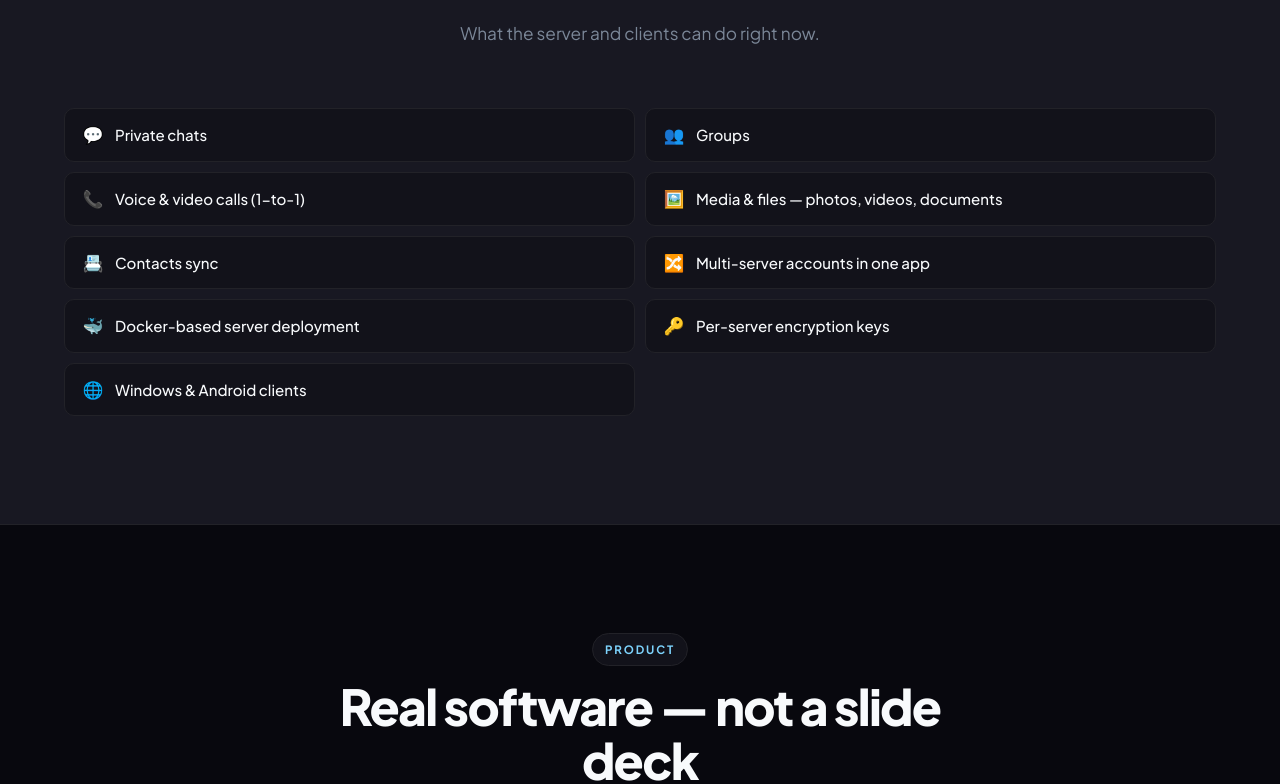
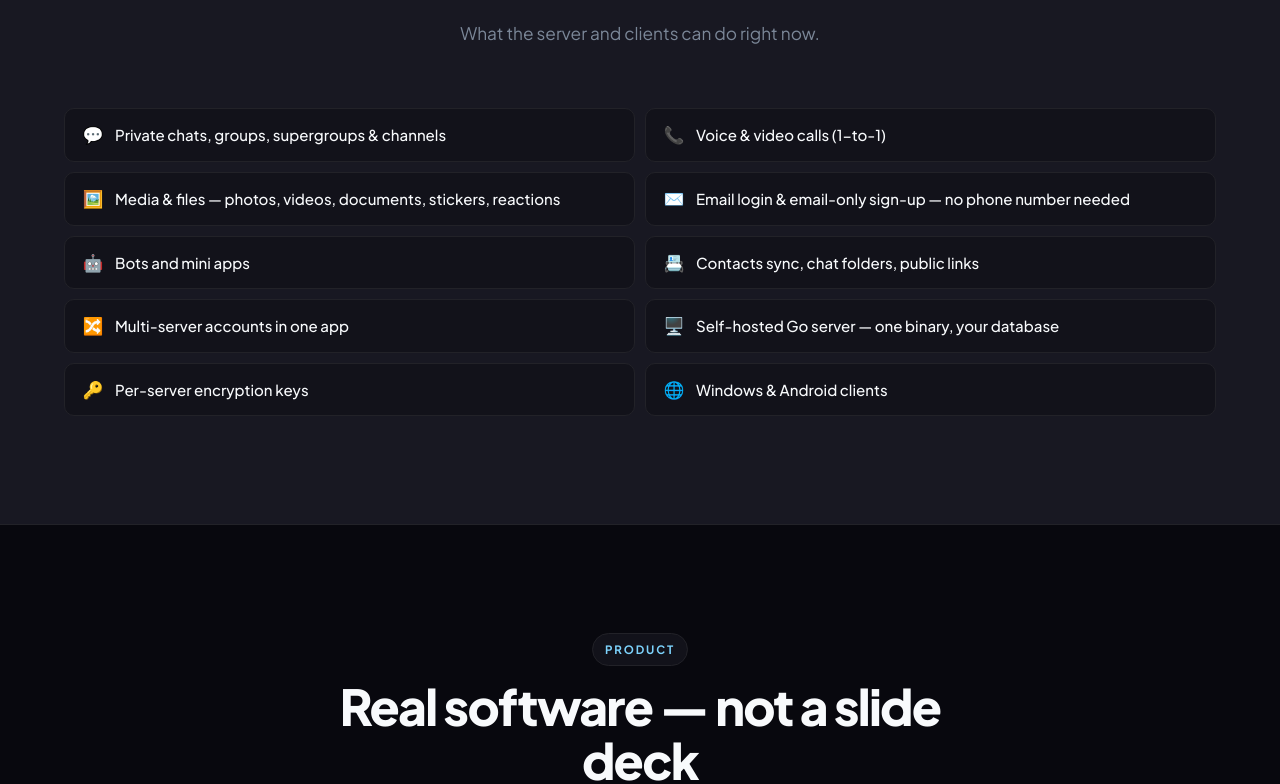
Before and after one commit to owpengram/owpengram-website, a Vue app: page / in a window 1280 px wide. Shown: the part 896-1680 px from the top of the page. Built offline with nearby package versions, Linux system fonts and the light colour scheme.

Commit message:
updated info

```diff
--- a/src/components/FaqSection.vue
+++ b/src/components/FaqSection.vue
@@ -46,15 +46,11 @@ function toggle(i) {
 }
 
 .list {
-  max-width: 900px;
+  max-width: 700px;
   margin: 0 auto;
   display: grid;
-  grid-template-columns: 1fr 1fr;
+  grid-template-columns: 1fr;
   gap: 10px;
-}
-
-@media (max-width: 720px) {
-  .list { grid-template-columns: 1fr; }
 }
 
 .faq-item {
--- a/src/components/ServerSection.vue
+++ b/src/components/ServerSection.vue
@@ -43,14 +43,15 @@ onUnmounted(() => {
       <div class="layout" v-reveal>
         <div class="copy">
           <span class="eyebrow">Self-host</span>
-          <h2>Your server, your Docker stack</h2>
+          <h2>Your server, one binary</h2>
           <p>
-            Deploy OwpenGram server with Docker Compose. Chats, media, groups
-            and calls — on hardware you control, with build scripts and tooling
-            in the open.
+            A single Go binary runs the whole server — chats, media, groups,
+            channels, bots, calls. Docker Compose brings up PostgreSQL and
+            Redis in one command; everything else is source and tooling in
+            the open.
           </p>
           <ul>
-            <li>• Docker-based deployment</li>
+            <li>• Single Go binary — build and run in minutes</li>
             <li>• Compatible with Windows & Android clients</li>
             <li>• Full source on GitHub</li>
           </ul>
--- a/src/data.js
+++ b/src/data.js
@@ -22,13 +22,14 @@ export const LINKS = {
 // ─── What works today — edit here when shipping new capabilities ─────────────
 
 export const AVAILABLE = [
-  { icon: '💬', text: 'Private chats' },
-  { icon: '👥', text: 'Groups' },
+  { icon: '💬', text: 'Private chats, groups, supergroups & channels' },
   { icon: '📞', text: 'Voice & video calls (1-to-1)' },
-  { icon: '🖼️', text: 'Media & files — photos, videos, documents' },
-  { icon: '📇', text: 'Contacts sync' },
+  { icon: '🖼️', text: 'Media & files — photos, videos, documents, stickers, reactions' },
+  { icon: '✉️', text: 'Email login & email-only sign-up — no phone number needed' },
+  { icon: '🤖', text: 'Bots and mini apps' },
+  { icon: '📇', text: 'Contacts sync, chat folders, public links' },
   { icon: '🔀', text: 'Multi-server accounts in one app' },
-  { icon: '🐳', text: 'Docker-based server deployment' },
+  { icon: '🖥️', text: 'Self-hosted Go server — one binary, your database' },
   { icon: '🔑', text: 'Per-server encryption keys' },
   { icon: '🌐', text: 'Windows & Android clients' },
 ]
@@ -136,7 +137,7 @@ export const SCREENSHOTS = {
 export const FAQ = [
   {
     q: 'What is OwpenGram?',
-    a: 'OwpenGram is an open-source, self-hosted MTProto-compatible messenger. It includes Windows and Android clients, plus a Docker-based server you can deploy on your own hardware.',
+    a: 'OwpenGram is an open-source, self-hosted MTProto-compatible messenger. It includes Windows and Android clients, plus a self-hosted Go server you run on your own hardware.',
   },
   {
     q: 'Is it compatible with Telegram?',
@@ -144,11 +145,15 @@ export const FAQ = [
   },
   {
     q: 'What platforms are supported?',
-    a: 'Currently we ship native clients for Windows and Android. The server runs on anything that supports Docker — Linux, macOS, or Windows.',
+    a: 'Currently we ship native clients for Windows and Android. The server is a single Go binary that runs directly on Linux, Windows, or macOS — it only uses Docker to run its PostgreSQL and Redis dependencies, not the server itself.',
   },
   {
     q: 'Can I run my own server?',
-    a: 'Absolutely. The server is distributed as a Docker Compose stack. Clone the repository, run the build script, and you will have your own private messaging server on your hardware.',
+    a: 'Absolutely. Clone the repository, start PostgreSQL and Redis with one Docker Compose command, then build and run the server binary — you will have your own private messaging server on your hardware in a few minutes.',
+  },
+  {
+    q: 'Do I need a phone number to sign up?',
+    a: 'Not necessarily. Self-hosted servers can enable email-only sign-up: you register and log in with just an email address, no phone number at all. Regular phone-number sign-up works too.',
   },
   {
     q: 'Is it really free and open source?',
```
